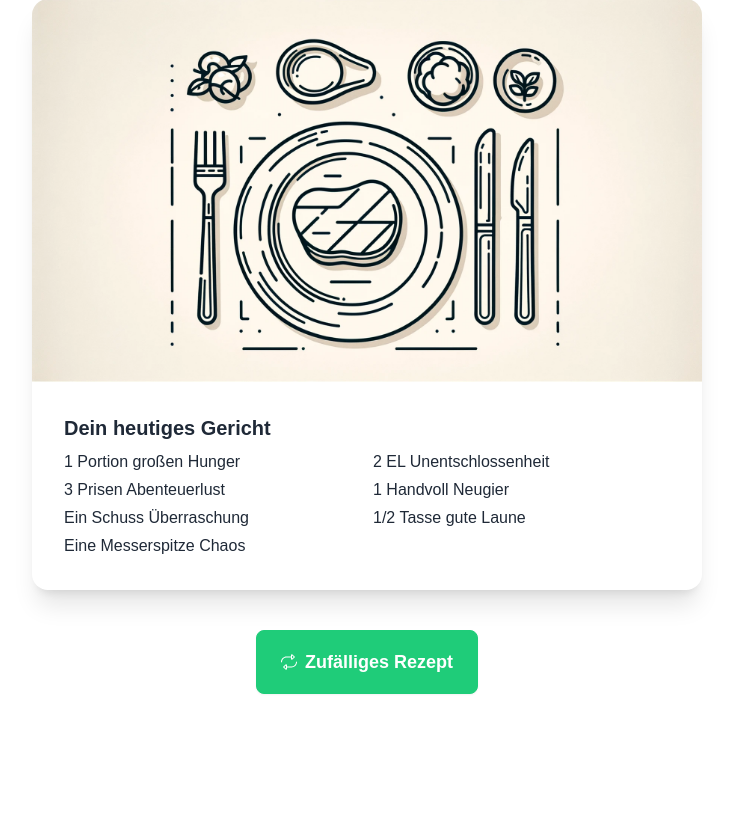
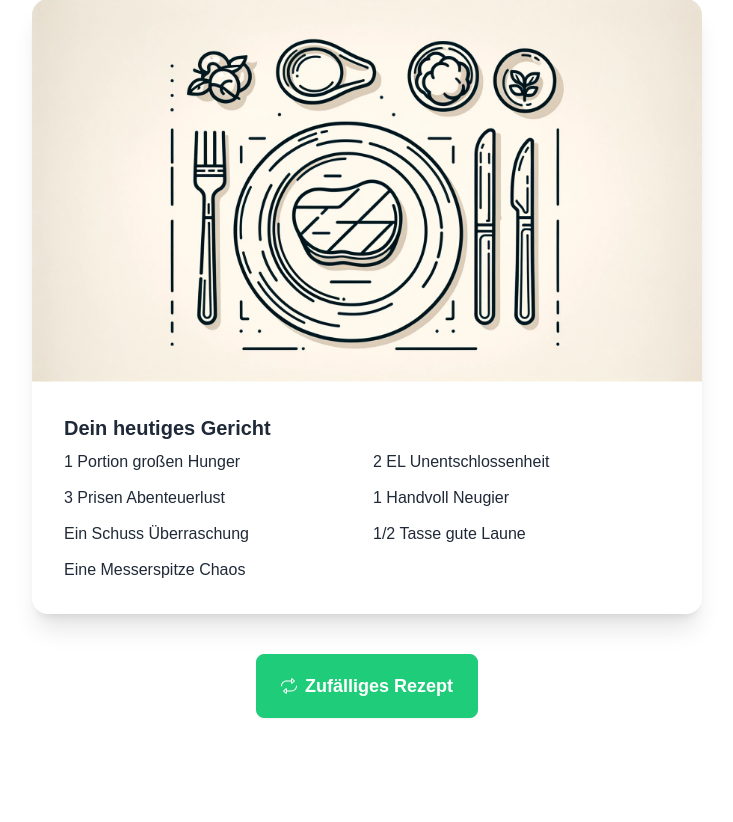
Before and after one commit to Binary-Hype/recipe-roulette, a Laravel app: page / in a window 1280 px wide. Shown: the part 1261-2083 px from the top of the page, without its empty margins (273-1006 px from the left). Run offline with Laravel 12, Linux system fonts and the light colour scheme; style sheets or scripts are compiled from the project's sources; some libraries are stand-ins or nearby versions.

Commit message:
💄 ingredient spacing

```diff
--- a/resources/views/livewire/recipe-roulette.blade.php
+++ b/resources/views/livewire/recipe-roulette.blade.php
@@ -75,7 +75,7 @@
 
                         <div class="card-body">
                             <h2 class="card-title">{{ $recipe->name }}</h2>
-                            <ul class="grid grid-cols-1 sm:grid-cols-2 gap-x-3 gap-y-1">
+                            <ul class="grid grid-cols-1 sm:grid-cols-2 gap-x-3 gap-y-3">
                                 @if ($recipe->ingredients)
                                     @foreach ($recipe->ingredients as $item)
                                         <li>{{ $item['amount'] }} {{ $item['ingredient'] }}</li>
@@ -110,7 +110,7 @@
 
                     <div class="card-body">
                         <h2 class="card-title">Dein heutiges Gericht</h2>
-                        <ul class="grid grid-cols-1 sm:grid-cols-2 gap-x-3 gap-y-1">
+                        <ul class="grid grid-cols-1 sm:grid-cols-2 gap-x-3 gap-y-3">
                             <li>1 Portion großen Hunger</li>
                             <li>2 EL Unentschlossenheit</li>
                             <li>3 Prisen Abenteuerlust</li>
```
